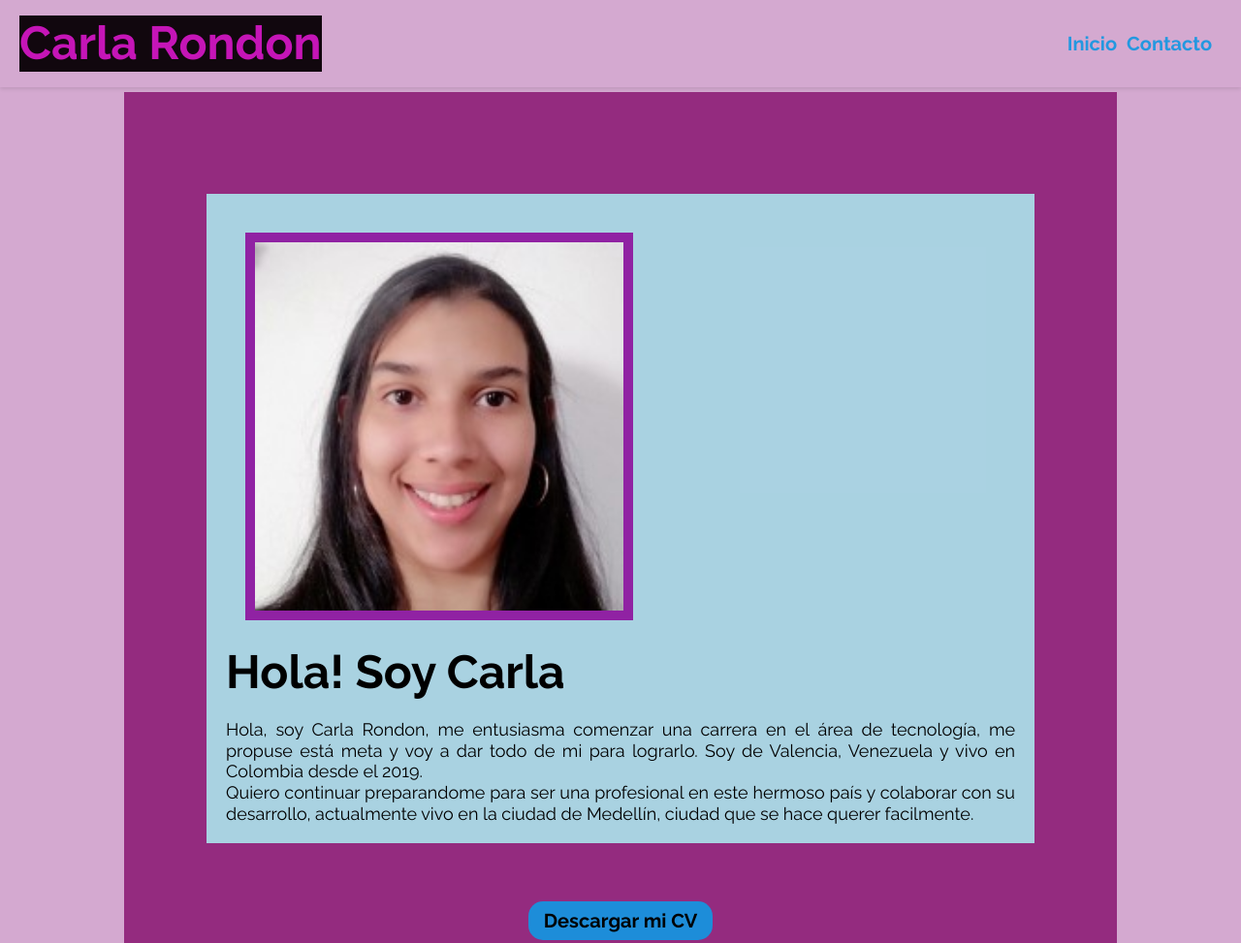
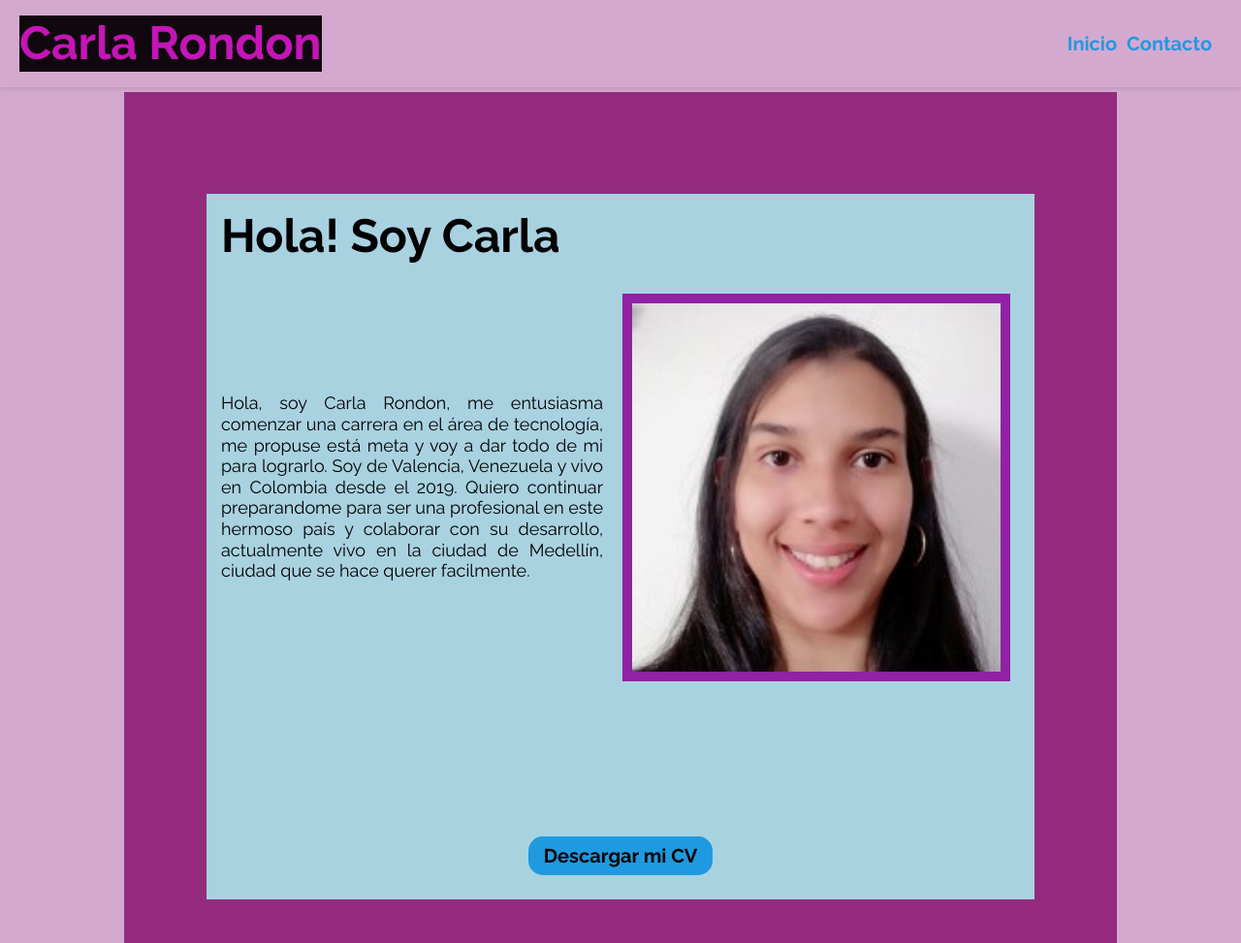
Before and after one commit to carlysgab/proyecto-2-cod-latam, a plain HTML site: page index.html in a window 1280 px wide. Shown: the top 973 px of the page at 97% size. Drawn offline with Linux system fonts and the light colour scheme.

Commit message:
actualizacion queries

```diff
--- a/css/styles.css
+++ b/css/styles.css
@@ -13,6 +13,7 @@ body {
   line-height: 1.2;
   color: black;
   background-color: rgba(219, 203, 219, 0.918);
+  width: 100%;
 }
 
 .dark-mode {
@@ -79,44 +80,72 @@ header a:hover {
 /*Estilos del main*/
 main {
   background-color: #942b7f;
-  max-width: 759px;
+  max-width: 100%;
   padding: 80px 40px;
   margin-top: 95px;
   margin: auto;
+  box-sizing: border-box;
 }
+
 
 section {
   margin-bottom: 20px;
   min-height: 75vh;
+  max-width: 100%;
 }
+
+#inicio{
+  background-color: rgba(172, 225, 235, 0.918);
+  margin: 50px 30px;
+  padding: 15px;
+
+}
+
+.inicio p{
+  align-items: center;
+  text-align: justify;
+  margin-right: 20px;
+
+}
+
+.texto {
+  margin-top: 30px;
+  display: flex;
+  justify-content: right;
+  align-items: center;
+
+}
+
 .imagen-1 {
   max-width: 100%;
   width: 250px;
   height: 250px;
   border-radius: 200%;
-  margin: 20px;
+  margin-right: 10px;
   border: 10px solid rgba(142, 19, 158, 0.918);
 }
+
 .imagen-2.active {
   src: url("img/flor.jpeg");
 }
 
 section h1 {
   font-size: 30px;
-  margin-bottom: 20px;
+  margin-right: 20px;
 }
 
-#inicio article {
-  background-color: rgba(172, 225, 235, 0.918);
+.texto article {
   box-sizing: border-box;
   padding: 20px;
-  margin: 50px 30px;
+  margin: 50px 30px ;
   text-align: justify;
+  position: relative;
 }
 
 #resumen {
   text-align: center;
-  margin: 0 auto;
+ margin-top: 150px ;
+
 }
 
 #contacto article {
@@ -126,7 +155,7 @@ section h1 {
 }
 
 #contacto p {
-  text-align: r;
+  text-align: justify;
   margin: 20px;
 }
 
@@ -162,11 +191,13 @@ section h2 {
   max-width: 100%;
   margin: 0 auto;
 }
+
 .groups i {
   font-size: 3rem;
   margin-bottom: 1rem;
   line-height: 1;
 }
+
 i:hover {
   transition: 1.3s;
   transform: scale(1.1);
@@ -196,6 +227,17 @@ footer {
   padding: 20px;
   justify-content: center;
 }
+@media screen and (max-width: 578px){
+  .texto{
+    display: block;
+  }
+  .imagen-1{
+    margin-top: 20px;
+  }
+
+
+}
+
 
 @media screen and (min-width: 760px) {
   /*tablet*/
@@ -247,6 +289,7 @@ footer {
   section h1 {
     font-size: 40px;
   }
+
   #resumen button {
     background-color: rgba(19, 150, 226, 0.918);
     color: black;
@@ -295,9 +338,11 @@ footer {
   header li {
     margin-right: 10px;
   }
+
   header h1 {
     font-size: 48px;
   }
+
   /*Estilos principales de la página*/
   main {
     padding: 55px;
@@ -316,6 +361,7 @@ footer {
   section h1 {
     font-size: 48px;
   }
+
   #resumen button {
     background-color: rgba(19, 150, 226, 0.918);
     color: black;
--- a/index.html
+++ b/index.html
@@ -27,21 +27,18 @@
       </nav>
     </header>
     <main>
-      <section id="inicio">
-        <article>
-          <img src="./img/carla.jpg" class="imagen-1" id="imagen-1" alt="carla" />
-          <h1>Hola! Soy Carla</h1>
-          <p>
+      <section id="inicio" class="inicio">
+        <h1>Hola! Soy Carla</h1>
+        <article class= "texto">
+            <p>
             Hola, soy Carla Rondon, me entusiasma comenzar una carrera en el
             área de tecnología, me propuse está meta y voy a dar todo de mi para
             lograrlo. Soy de Valencia, Venezuela y vivo en Colombia desde el
-            2019.
-          </p>
-          <p>
-            Quiero continuar preparandome para ser una profesional en este
+            2019. Quiero continuar preparandome para ser una profesional en este
             hermoso país y colaborar con su desarrollo, actualmente vivo en la
             ciudad de Medellín, ciudad que se hace querer facilmente.
           </p>
+          <img src="./img/carla.jpg" class="imagen-1" id="imagen-1" alt="carla" />
         </article>
         <div id="resumen">
           <a href="img/Carla Rondon.pdf"><button>Descargar mi CV</button></a>
```
